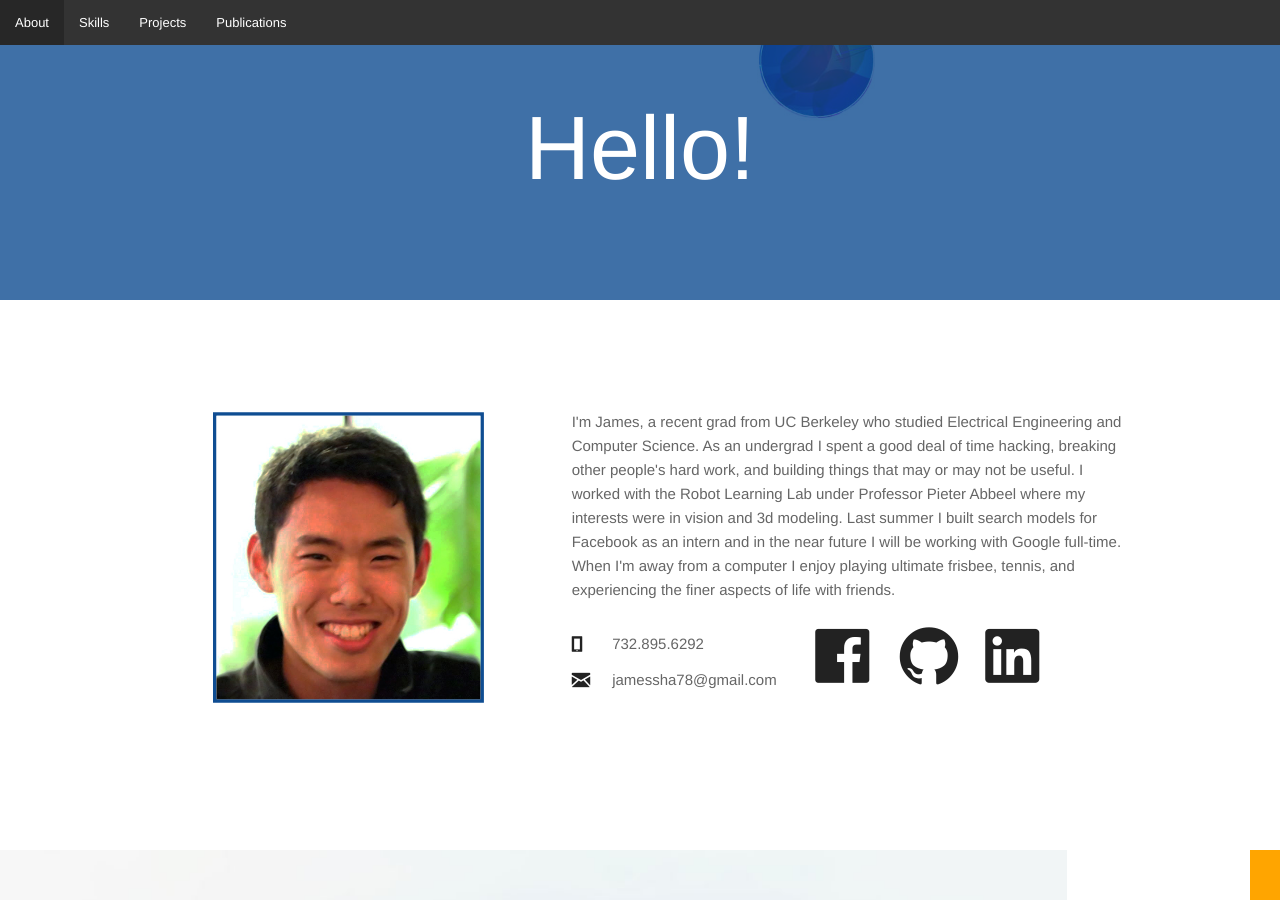
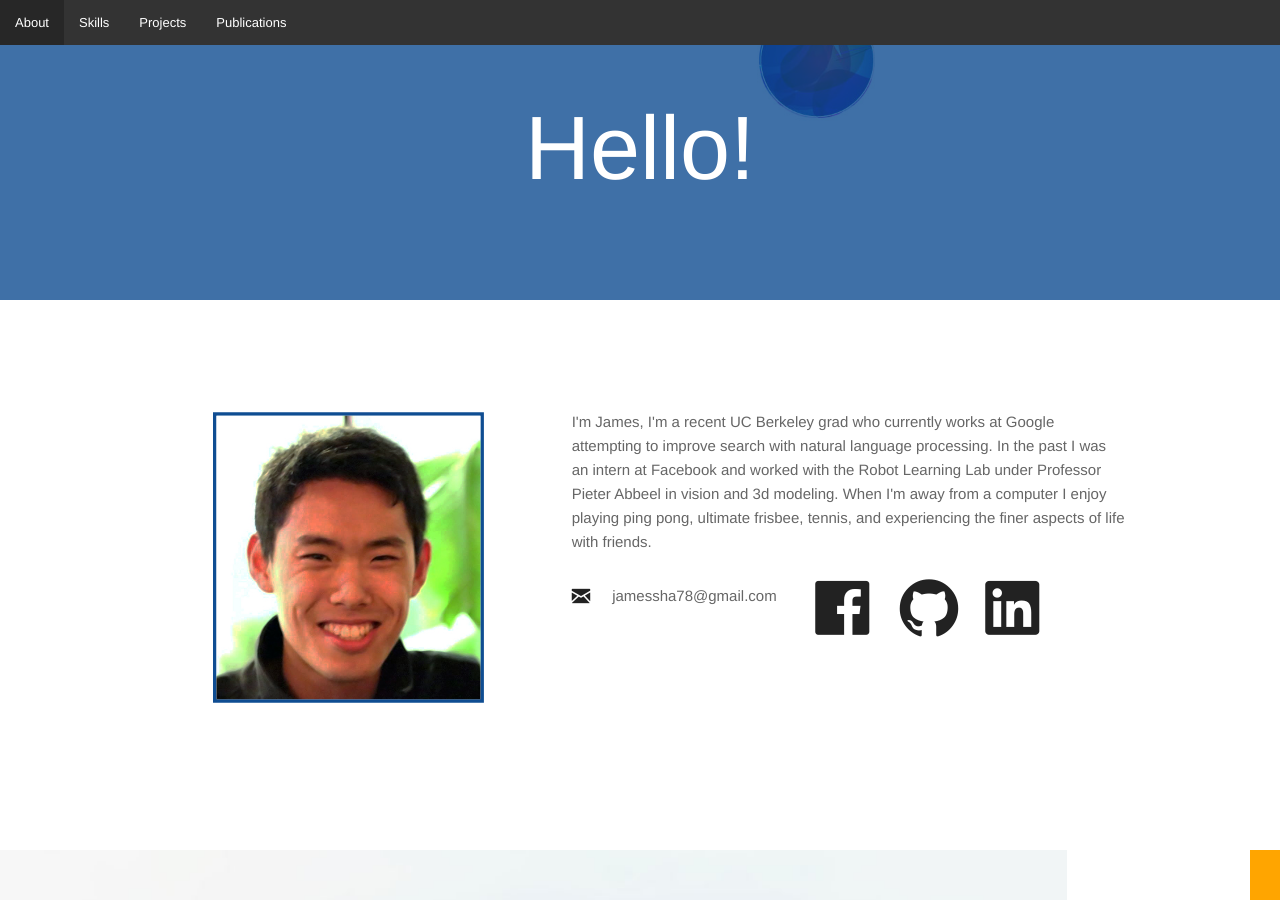
Before and after one commit to thedavidzhao/jamessha.github.io, a Jekyll site: the page built from index.html, in a window 1280 px wide and 900 px high. Built offline with Jekyll 4.4.1, drawn with Linux system fonts in a browser that asks for light colours; nearby versions of some CDN libraries.

Commit message:
updated desciption

```diff
--- a/index.html
+++ b/index.html
@@ -48,18 +48,10 @@ layout: default
             </div>
           </div>
           <div id="about-blurb" class="small-7 columns">
-            <p>I'm James, a recent grad from UC Berkeley who studied Electrical Engineering and Computer Science. As an undergrad I spent a good deal of time hacking, breaking other people's hard work, and building things that may or may not be useful. I worked with the Robot Learning Lab under Professor Pieter Abbeel where my interests were in vision and 3d modeling. Last summer I built search models for Facebook as an intern and in the near future I will be working with Google full-time. When I'm away from a computer I enjoy playing ultimate frisbee, tennis, and experiencing the finer aspects of life with friends.</p>
+            <p>I'm James, I'm a recent UC Berkeley grad who currently works at Google attempting to improve search with natural language processing. In the past I was an intern at Facebook and worked with the Robot Learning Lab under Professor Pieter Abbeel in vision and 3d modeling. When I'm away from a computer I enjoy playing ping pong, ultimate frisbee, tennis, and experiencing the finer aspects of life with friends.</p>
             <div class="row icons">
               <div class="small-5 columns">
                 <div class="row contact-info">
-                  <div class="small-1 columns">
-                    <i class="fi-mobile size-2"></i>
-                  </div>
-                  <div class="small-10 columns">
-                    <p> 732.895.6292 </p>
-                  </div>
-                </div>
-                <div class="row icons">
                   <div class="small-1 columns">
                     <i class="fi-mail size-2"></i>
                   </div>
@@ -67,7 +59,6 @@ layout: default
                     <p> jamessha78@gmail.com </p>
                   </div>
                 </div>
-
               </div>
 
               <div class="small-7 columns">
```
